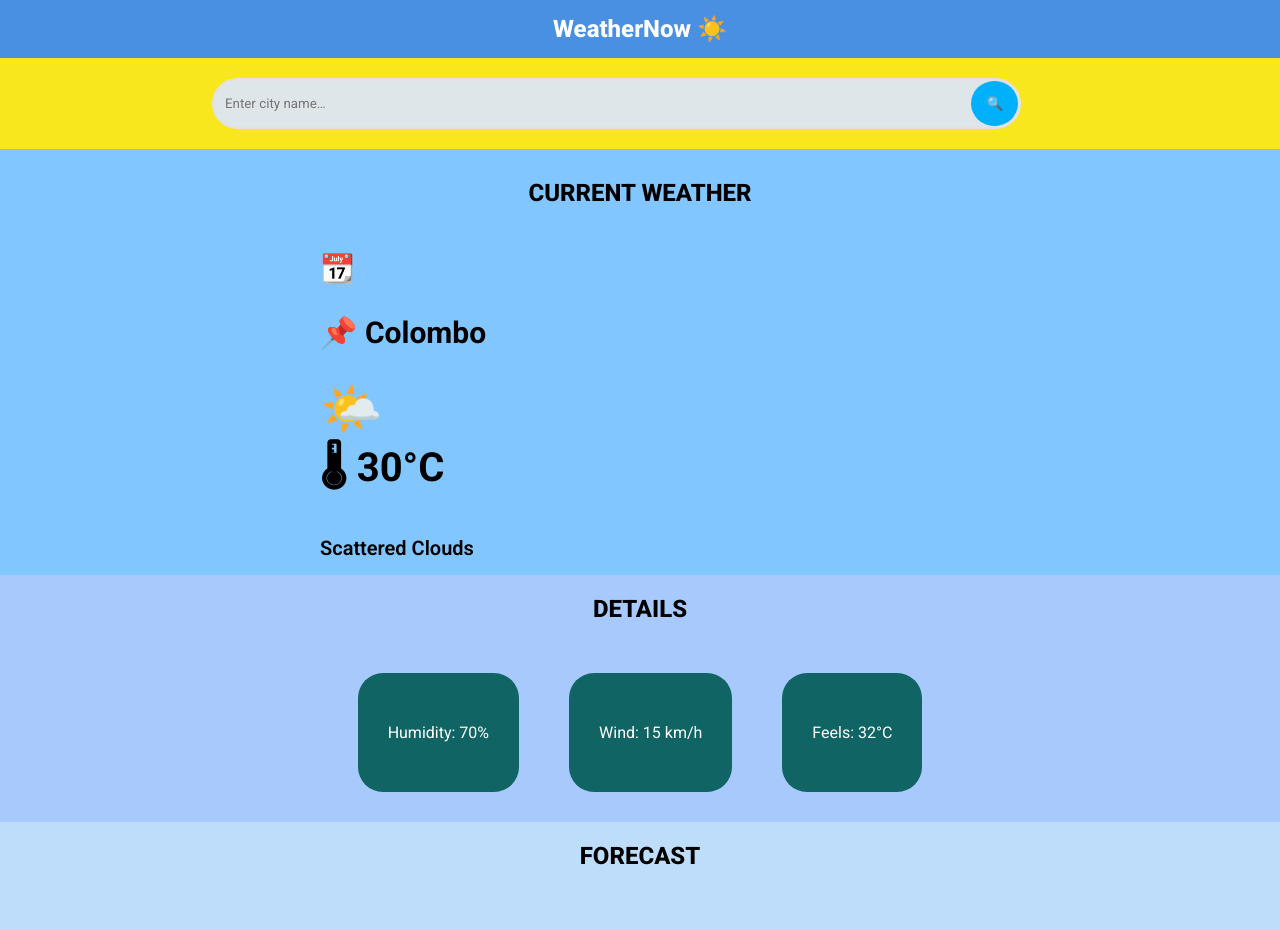
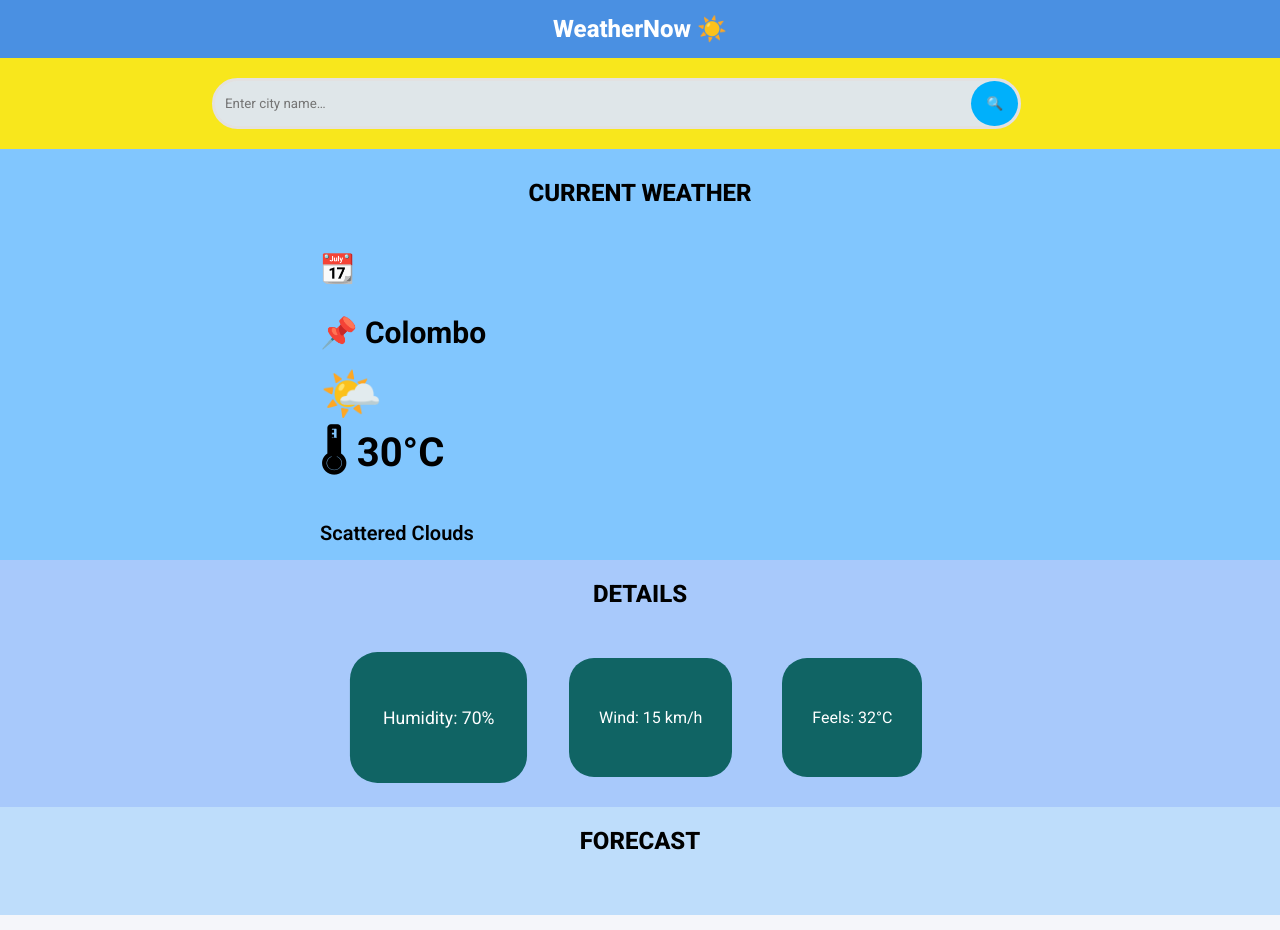
Before and after one commit to danu-codes/weather-now-app-js, a plain HTML site: page index.html in a window 1280 px wide. In both pictures the pointer is over the element "Humidity: 70%". Drawn offline with Linux system fonts and the light colour scheme; no server answers.

Commit message:
Update style.css

```diff
--- a/style.css
+++ b/style.css
@@ -88,6 +88,7 @@ body{
 .city{
     font-size: 30px;
     font-weight: 700;
+    padding: 15px 15px 0px 25%;
 }
 
 .weather-icon{
@@ -133,7 +134,14 @@ body{
     background-color: #106464;
     padding: 50px 30px;
     color: white;
+    transition: transform 0.5s ease;
 }
+
+.humidity:hover,
+.wind:hover,
+.feels:hover{
+    transform: scale(1.1);
+  }
 
 .forecast-container{
     background-color: #beddfb;
@@ -172,6 +180,11 @@ body{
     border-radius: 10px;
     height: 100px;
     width: 100px;
+    transition: transform 0.5s ease;
+}
+
+.day:hover{
+    transform: scale(1.2);
 }
 
 .day div{
```
